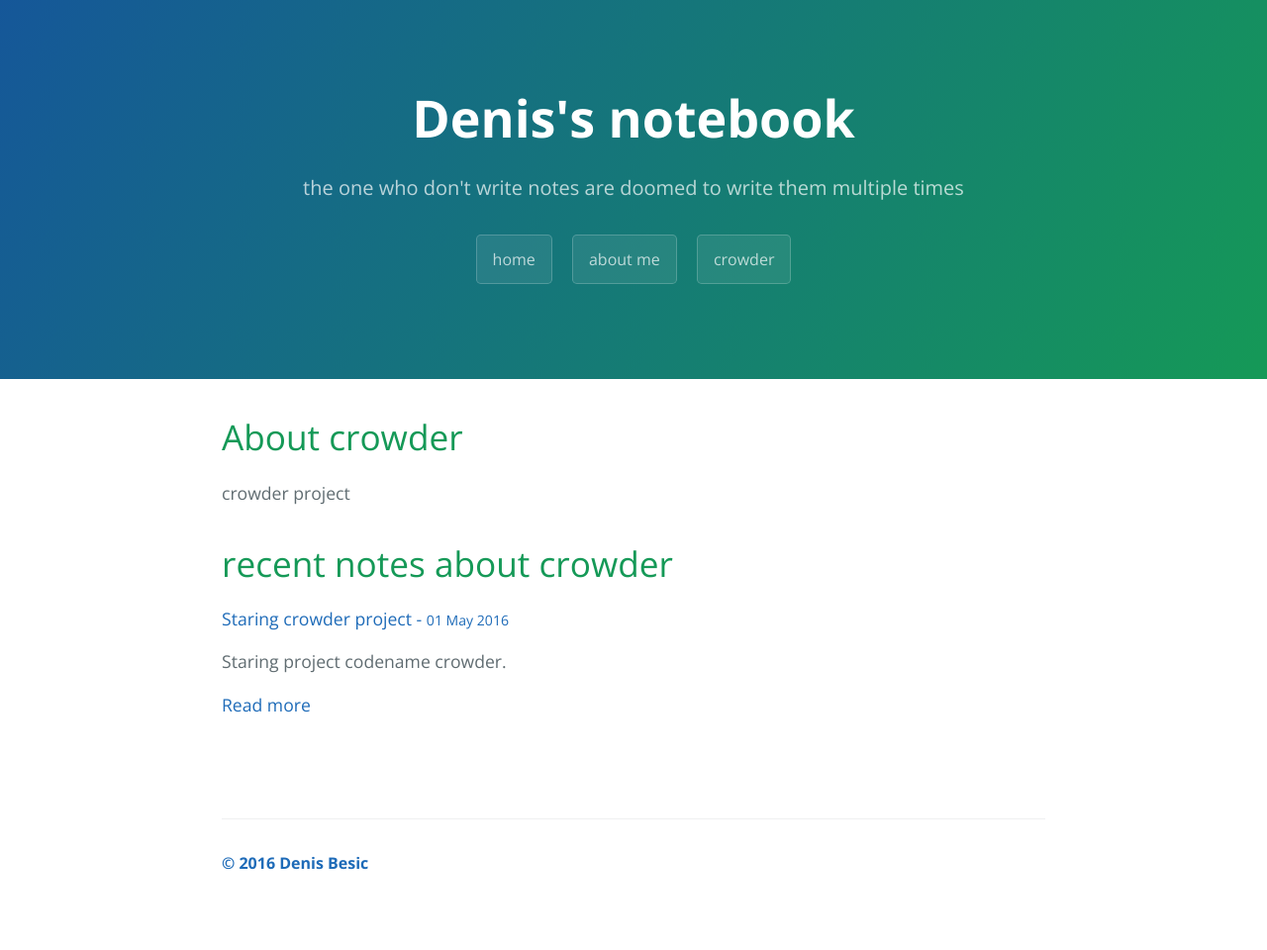
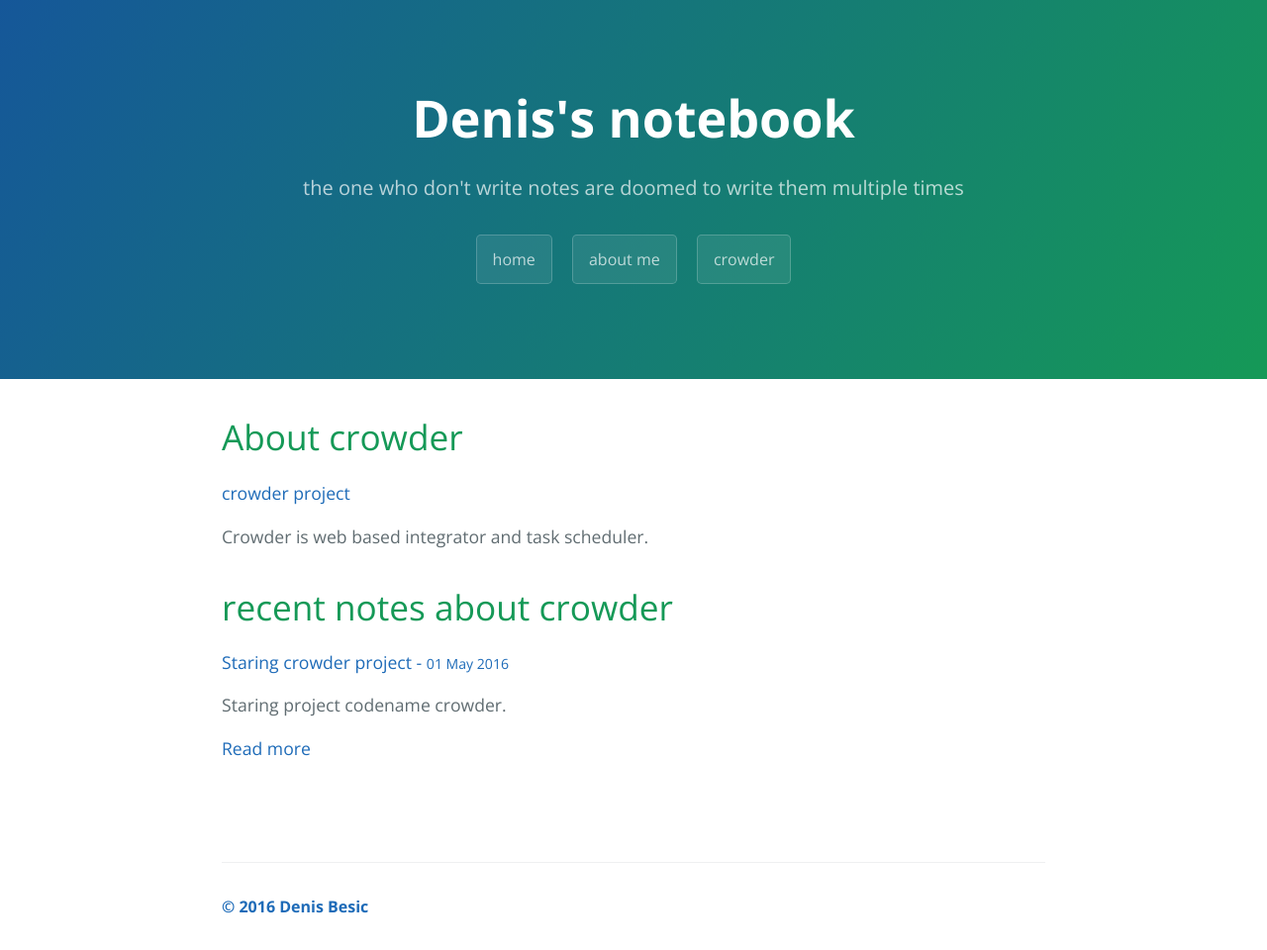
Before and after one commit to denza/blog, a Jekyll site: the page built from crowder.html, in a window 1280 px wide. Shown: the whole page at 99% size. Built offline with Jekyll 4.4.1, drawn with Linux system fonts in a browser that asks for light colours; before the commit the page ends 916 px from its top, so only the background shows below that.

Commit message:
Crowder page adding description

```diff
--- a/crowder.html
+++ b/crowder.html
@@ -5,7 +5,8 @@ title: Crowder project
 
 <div id="home">
 	<h1>About crowder</h1>
-	<p>crowder project</p>
+	<p><a href="http://github.com/denza/crowder">crowder project</a></p>
+	<p>Crowder is web based integrator and task scheduler.</p>
 
 	<h1>recent notes about crowder</h1>
 
```
